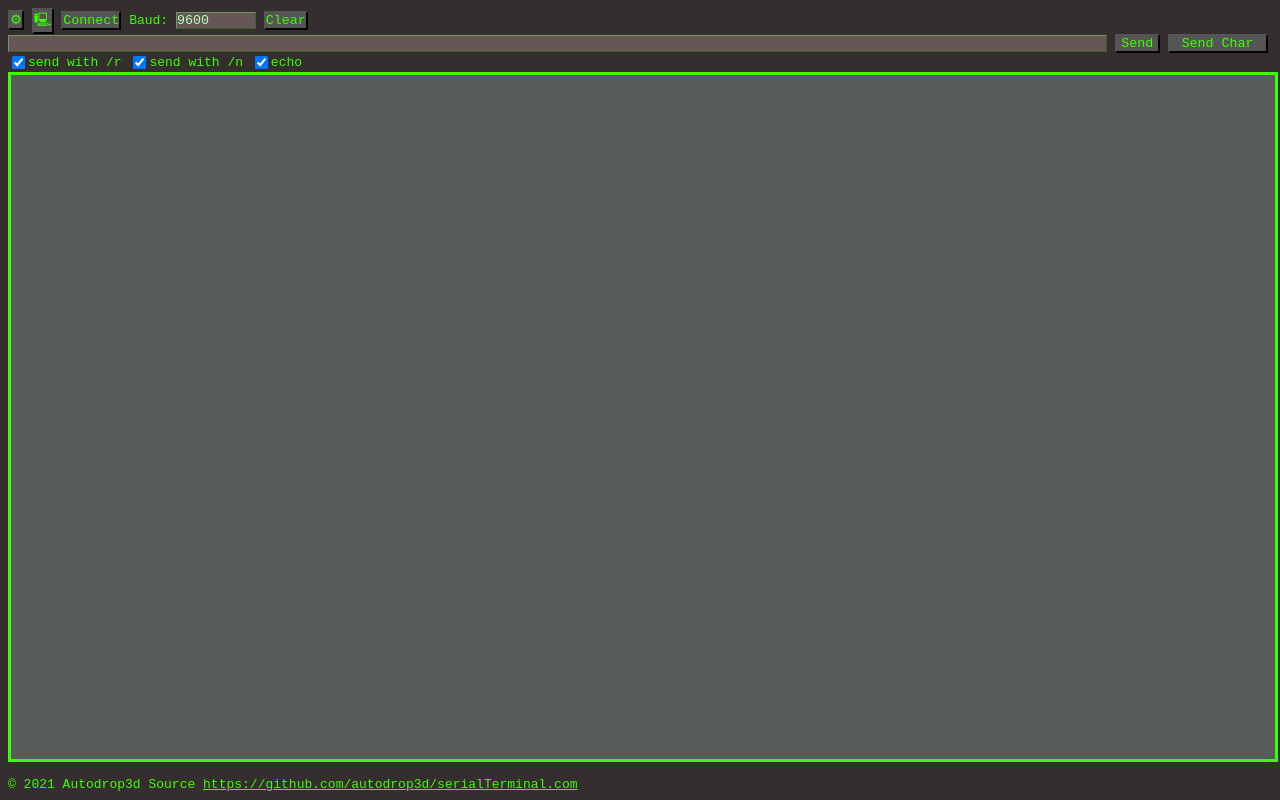
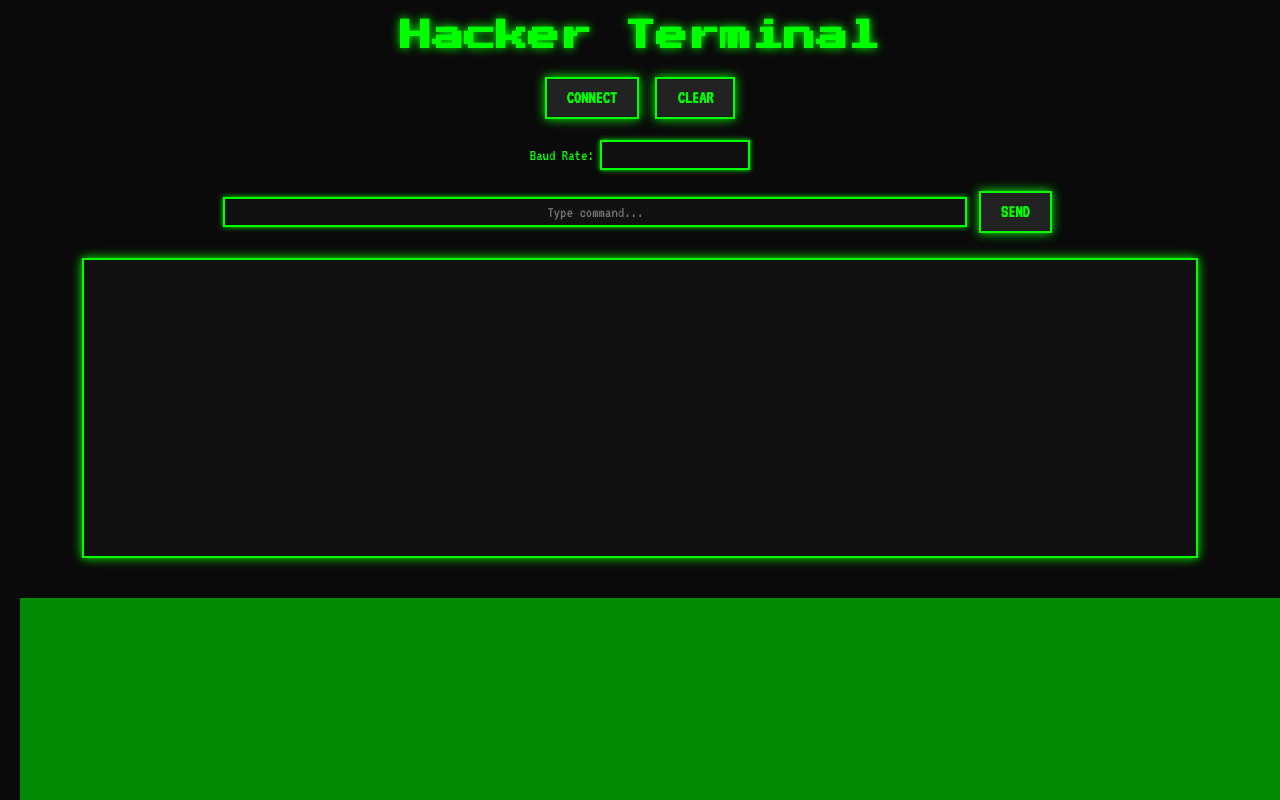
Before and after one commit to NongNgui/G14_IOT, a plain HTML site: page index.html in a window 1280 px wide. Drawn offline with Linux system fonts and the light colour scheme.

Commit message:
test index

```diff
--- a/index.html
+++ b/index.html
@@ -1,176 +1,161 @@
+<!DOCTYPE html>
+<html lang="en">
+<head>
+    <meta charset="UTF-8">
+    <meta name="viewport" content="width=device-width, initial-scale=1.0">
+    <title>Hacker Terminal</title>
+    <meta name="Description" content="A Hi-Tech Hacker Themed Serial Terminal">
+
+    <!-- Import Google Fonts -->
+    <link href="https://fonts.googleapis.com/css2?family=Press+Start+2P&family=VT323&display=swap" rel="stylesheet">
+
     <style>
         * {
-        background-color: #352e2e;
-        font-family: monospace;
-        color: rgb(60, 255, 1);
-        padding: 0px;
+            background-color: #0a0a0a;
+            font-family: 'VT323', monospace;
+            color: #00ff00;
+            padding: 0;
+            margin: 0;
+            box-sizing: border-box;
         }
 
-    button,
-    datalist {
-        background-color: rgb(85, 85, 85);
+        body {
+            text-align: center;
+            padding: 20px;
         }
 
-    input[type=text] {
-        color: rgb(179, 255, 179);
-        background-color: rgb(102, 86, 86);
-        border: 1px solid;
-        border-color: #696 #363 #363 #696;
+        h1 {
+            font-family: 'Press Start 2P', cursive;
+            color: #00ff00;
+            text-shadow: 0 0 10px #00ff00;
+            margin-bottom: 20px;
         }
 
-    [type="checkbox"] {
-        vertical-align: middle;
+        button {
+            font-size: 18px;
+            font-weight: bold;
+            padding: 10px 20px;
+            background-color: #222;
+            border: 2px solid #00ff00;
+            color: #00ff00;
+            text-transform: uppercase;
+            cursor: pointer;
+            transition: 0.3s;
+            box-shadow: 0 0 10px #00ff00;
+            margin: 5px;
+        }
+
+        button:hover {
+            background-color: #00ff00;
+            color: #000;
+            box-shadow: 0 0 20px #00ff00;
+        }
+
+        input[type="text"] {
+            color: #00ff00;
+            background-color: #111;
+            border: 2px solid #00ff00;
+            padding: 5px;
+            font-size: 16px;
+            text-align: center;
+            width: 150px;
+            box-shadow: 0 0 5px #00ff00;
         }
 
         #serialResults {
-        font-family: monospace;
+            font-family: 'VT323', monospace;
             white-space: pre;
-        height: calc(100% - 120px);
-        width: calc(100% - 20px);
-        border-style: solid;
-        overflow: scroll;
-        background-color: rgb(88, 92, 92);
+            height: 300px;
+            width: 90%;
+            border: 2px solid #00ff00;
+            overflow: auto;
+            background-color: #111;
             padding: 10px;
-        margin: 0px;
+            margin: 20px auto;
+            text-align: left;
+            box-shadow: 0 0 10px #00ff00;
+        }
+
+        /* Scanline Effect */
+        @keyframes scanline {
+            0% { opacity: 0.2; }
+            50% { opacity: 1; }
+            100% { opacity: 0.2; }
+        }
+
+        .scanline {
+            position: fixed;
+            width: 100%;
+            height: 100%;
+            background: repeating-linear-gradient(0deg, rgba(0, 255, 0, 0.1) 0px, rgba(0, 255, 0.1) 1px, transparent 2px);
+            animation: scanline 2s infinite;
+            z-index: -1;
         }
     </style>
-<meta name="viewport" content="width=device-width, initial-scale=1.0">
-<title>Fastest Serial terminal in your browser for Chrome.</title>
-<meta name="Description" content="Set your baud speed and hit connect.
- A serial terminal that runs with out any plugins in chrome.">
-<button class="active" onclick="location.href='settings.html'">&#9881;</button>
-<button class="active" onclick="location.href='advanced_terminal/src/html/index.html'">&#128435;</button>
+</head>
+<body>
+    <div class="scanline"></div>
+    <h1>Hacker Terminal</h1>
+
     <button onclick="connectSerial()">Connect</button>
-Baud:
-<input type="text" id="baud" list="baudList" style="width: 10ch;" onclick="this.value = ''"
-    onchange="localStorage.baud = this.value">
+    <button onclick="serialResultsDiv.innerHTML = '';">Clear</button>
+
+    <br><br>
+    Baud Rate:
+    <input type="text" id="baud" list="baudList" onclick="this.value = ''" onchange="localStorage.baud = this.value">
     <datalist id="baudList">
-    <option value="110">110</option>
-    <option value="300">300</option>
-    <option value="600">600</option>
-    <option value="1200">1200</option>
-    <option value="2400">2400</option>
-    <option value="4800">4800</option>
         <option value="9600">9600</option>
-    <option value="14400">14400</option>
-    <option value="19200">19200</option>
-    <option value="38400">38400</option>
-    <option value="57600">57600</option>
         <option value="115200">115200</option>
-    <option value="128000">128000</option>
         <option value="256000">256000</option>
     </datalist>
-<button onclick="serialResultsDiv.innerHTML = '';">Clear</button>
+
+    <br><br>
+    <input type="text" id="lineToSend" placeholder="Type command..." style="width:calc(60%)">
+    <button onclick="sendSerialLine()">Send</button>
 
     <br>
-<input type="text" id="lineToSend" style="width:calc(100% - 165px)">
-<button onclick="sendSerialLine()" style="width:45px">Send</button>
-<button onclick="sendCharacterNumber()" style="width:100px">Send Char</button>
-<br>
+    <div id="serialResults"></div>
 
-<label for="carriageReturn">
-    <input type="checkbox" id="carriageReturn" onclick="localStorage.carriageReturn = this.checked;" checked>send with
-    /r
-</label>
+    <script>
+        var port, textEncoder, writableStreamClosed, writer;
+        const serialResultsDiv = document.getElementById("serialResults");
 
-<label for="addLine">
-    <input type="checkbox" id="addLine" onclick="localStorage.addLine = this.checked;" checked>send with /n
-</label>
-
-<label for="echoOn">
-    <input type="checkbox" id="echoOn" onclick="localStorage.echoOn = this.checked;" checked>echo
-</label>
-
-
-<br>
-<div id="serialResults">
-</div>
-<script>
-    var port, textEncoder, writableStreamClosed, writer, historyIndex = -1;
-    const lineHistory = [];
         async function connectSerial() {
             try {
-            // Prompt user to select any serial port.
                 port = await navigator.serial.requestPort();
                 await port.open({ baudRate: document.getElementById("baud").value });
-            let settings = {};
-
-            if (localStorage.dtrOn == "true") settings.dataTerminalReady = true;
-            if (localStorage.rtsOn == "true") settings.requestToSend = true;
-            if (Object.keys(settings).length > 0) await port.setSignals(settings);
-
 
                 textEncoder = new TextEncoderStream();
                 writableStreamClosed = textEncoder.readable.pipeTo(port.writable);
                 writer = textEncoder.writable.getWriter();
                 await listenToPort();
-        } catch (e){
-            alert("Serial Connection Failed" + e);
+            } catch (e) {
+                alert("Serial Connection Failed: " + e);
             }
         }
-    async function sendCharacterNumber() {
-        document.getElementById("lineToSend").value = String.fromCharCode(document.getElementById("lineToSend").value);
-    }
+
         async function sendSerialLine() {
-        dataToSend = document.getElementById("lineToSend").value;
-        lineHistory.unshift(dataToSend);
-        historyIndex = -1; // No history entry selected
-        if (document.getElementById("carriageReturn").checked == true) dataToSend = dataToSend + "\r";
-        if (document.getElementById("addLine").checked == true) dataToSend = dataToSend + "\n";
-        if (document.getElementById("echoOn").checked == true) appendToTerminal("> " + dataToSend);
+            let dataToSend = document.getElementById("lineToSend").value + "\n";
+            serialResultsDiv.innerHTML += "> " + dataToSend;
             await writer.write(dataToSend);
-        if (dataToSend.trim().startsWith('\x03')) echo(false);
-        document.getElementById("lineToSend").value = "";
             document.getElementById("lineToSend").value = "";
         }
+
         async function listenToPort() {
             const textDecoder = new TextDecoderStream();
             const readableStreamClosed = port.readable.pipeTo(textDecoder.writable);
             const reader = textDecoder.readable.getReader();
 
-        // Listen to data coming from the serial device.
             while (true) {
                 const { value, done } = await reader.read();
                 if (done) {
-                // Allow the serial port to be closed later.
-                console.log('[readLoop] DONE', done);
                     reader.releaseLock();
                     break;
                 }
-            // value is a string.
-            appendToTerminal(value);
+                serialResultsDiv.innerHTML += value;
+                serialResultsDiv.scrollTop = serialResultsDiv.scrollHeight;
             }
         }
-    const serialResultsDiv = document.getElementById("serialResults");
-    async function appendToTerminal(newStuff) {
-        serialResultsDiv.innerHTML += newStuff;
-        if (serialResultsDiv.innerHTML.length > 3000) serialResultsDiv.innerHTML = serialResultsDiv.innerHTML.slice(serialResultsDiv.innerHTML.length - 3000);
-
-        //scroll down to bottom of div
-        serialResultsDiv.scrollTop = serialResultsDiv.scrollHeight;
-    }
-    function scrollHistory(direction) {
-        // Clamp the value between -1 and history length
-        historyIndex = Math.max(Math.min(historyIndex + direction, lineHistory.length - 1), -1);
-        if (historyIndex >= 0) {
-            document.getElementById("lineToSend").value = lineHistory[historyIndex];
-        } else {
-            document.getElementById("lineToSend").value = "";
-        }
-    }
-    document.getElementById("lineToSend").addEventListener("keyup", async function (event) {
-        if (event.keyCode === 13) {
-            sendSerialLine();
-        } else if (event.keyCode === 38) { // Key up
-            scrollHistory(1);
-        } else if (event.keyCode === 40) { // Key down
-            scrollHistory(-1);
-        }
-    })
-    document.getElementById("baud").value = (localStorage.baud == undefined ? 9600 : localStorage.baud);
-    document.getElementById("addLine").checked = (localStorage.addLine == "false" ? false : true);
-    document.getElementById("carriageReturn").checked = (localStorage.carriageReturn == "false" ? false : true);
-    document.getElementById("echoOn").checked = (localStorage.echoOn == "false" ? false : true);
     </script>
-<br> © 2021 Autodrop3d Source <a
-    href="https://github.com/autodrop3d/serialTerminal.com">https://github.com/autodrop3d/serialTerminal.com</a>
+</body>
+</html>
```
Lines whose indentation alone changed are shown as unchanged.
